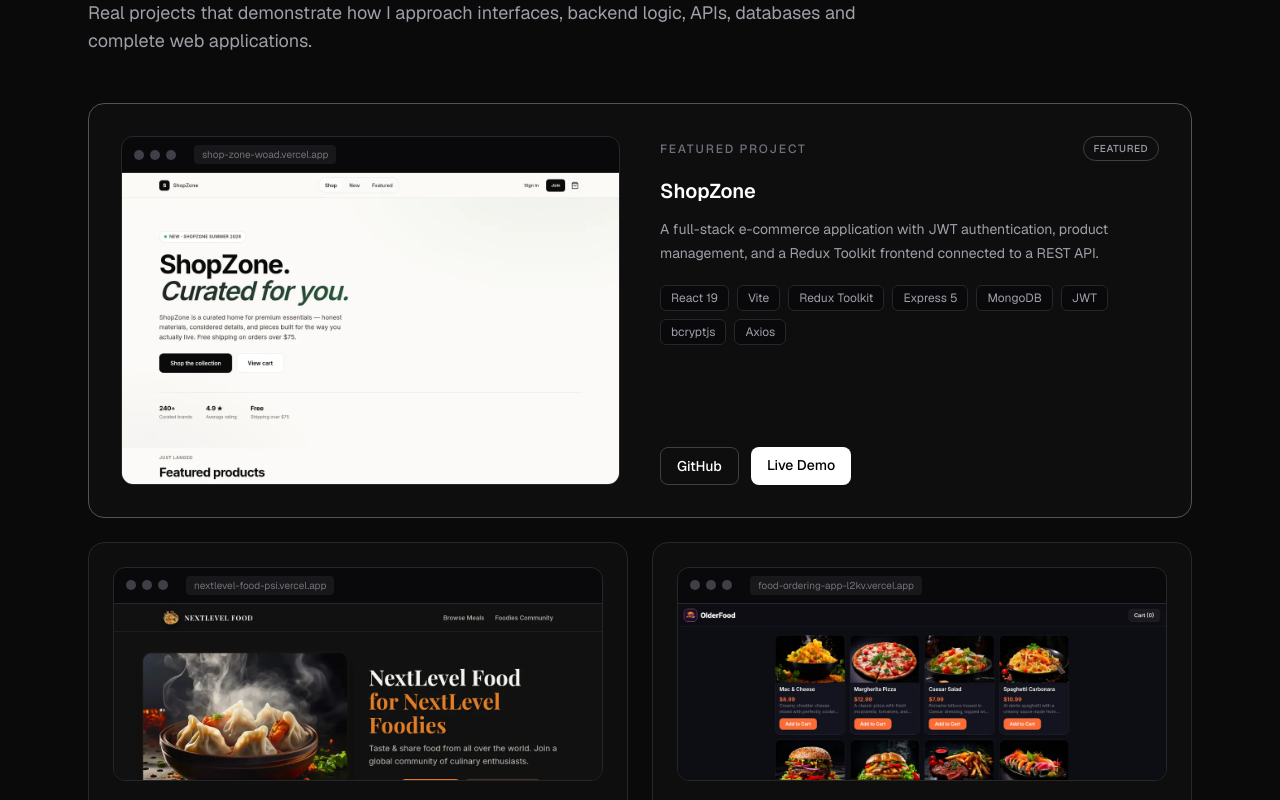
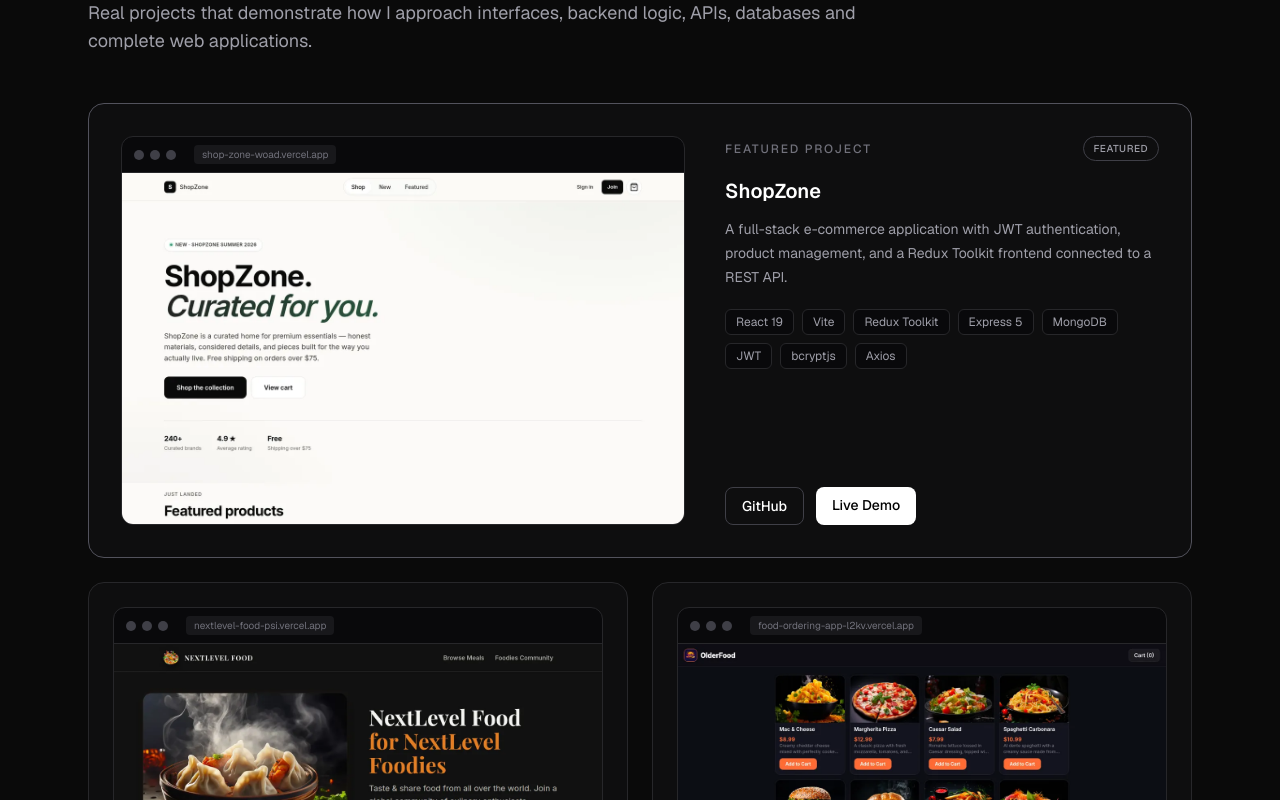
Before and after one commit to Mllkmoha/mohamed-portfolio, a Next.js app: page / in a window 1280 px wide. Shown: the part 2660-3460 px from the top of the page. Built offline with nearby package versions, Linux system fonts and the light colour scheme; no server answers.

Commit message:
fix(projects): prevent preview overflow on responsive layouts

```diff
--- a/components/Projects.tsx
+++ b/components/Projects.tsx
@@ -4,14 +4,22 @@ import { useLanguage } from "@/components/LanguageProvider";
 import { projects } from "@/data/projects";
 import { projectImages } from "@/data/projectImages";
 
-function Preview({ src, alt, href }: { src: string; alt: string; href: string }) {
+function Preview({
+  src,
+  alt,
+  href,
+}: {
+  src: string;
+  alt: string;
+  href: string;
+}) {
   return (
     <a
       href={href}
       target="_blank"
       rel="noopener noreferrer"
       aria-label={alt}
-      className="group/preview block overflow-hidden rounded-xl border border-zinc-800 bg-zinc-950"
+      className="group/preview block w-full min-w-0 overflow-hidden rounded-xl border border-zinc-800 bg-zinc-950"
     >
       <div className="flex items-center gap-1.5 border-b border-zinc-800 px-3 py-2">
         <span className="size-2.5 rounded-full bg-zinc-700" />
@@ -41,7 +49,10 @@ export default function Projects() {
   const { t } = useLanguage();
 
   return (
-    <section id="projects" className="border-t border-zinc-800/60 py-24 sm:py-32">
+    <section
+      id="projects"
+      className="border-t border-zinc-800/60 py-24 sm:py-32"
+    >
       <div className="mx-auto max-w-6xl px-6">
         <div className="max-w-3xl">
           <p className="mb-4 text-sm font-medium uppercase tracking-[0.25em] text-zinc-500">
@@ -65,16 +76,22 @@ export default function Projects() {
                 key={project.key}
                 className={`flex flex-col gap-6 rounded-2xl border bg-zinc-900/30 p-5 transition-colors hover:border-zinc-700 sm:p-6 ${
                   project.featured
-                    ? "border-zinc-600 lg:col-span-2 lg:grid lg:grid-cols-2 lg:items-center lg:gap-10 lg:p-8"
+                    ? "border-zinc-600 lg:col-span-2 lg:grid lg:grid-cols-[1.3fr_1fr] lg:items-center lg:gap-10 lg:p-8"
                     : "border-zinc-800"
                 }`}
               >
-                <Preview src={projectImages[project.key]} alt={item.title} href={demo} />
+                <Preview
+                  src={projectImages[project.key]}
+                  alt={item.title}
+                  href={demo}
+                />
 
                 <div className="flex h-full flex-col">
                   <div className="flex items-center justify-between gap-4">
                     <span className="text-xs font-medium uppercase tracking-[0.15em] text-zinc-500">
-                      {project.featured ? t.projects.featuredProject : t.projects.project}
+                      {project.featured
+                        ? t.projects.featuredProject
+                        : t.projects.project}
                     </span>
                     {project.featured && (
                       <span className="rounded-full border border-zinc-700 px-2.5 py-1 text-[10px] font-medium uppercase tracking-wider text-zinc-400">
@@ -83,8 +100,12 @@ export default function Projects() {
                     )}
                   </div>
 
-                  <h3 className="mt-4 text-xl font-semibold text-white">{item.title}</h3>
-                  <p className="mt-3 text-sm leading-6 text-zinc-400">{item.description}</p>
+                  <h3 className="mt-4 text-xl font-semibold text-white">
+                    {item.title}
+                  </h3>
+                  <p className="mt-3 text-sm leading-6 text-zinc-400">
+                    {item.description}
+                  </p>
 
                   <div className="mt-5 flex flex-wrap gap-2">
                     {project.technologies.map((technology) => (
```
